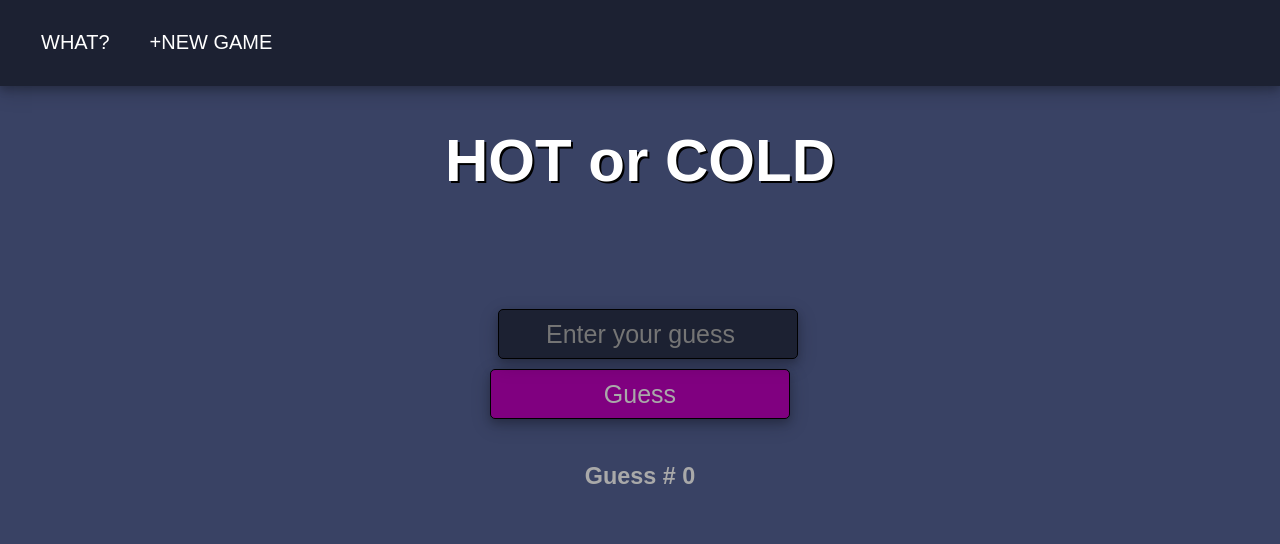
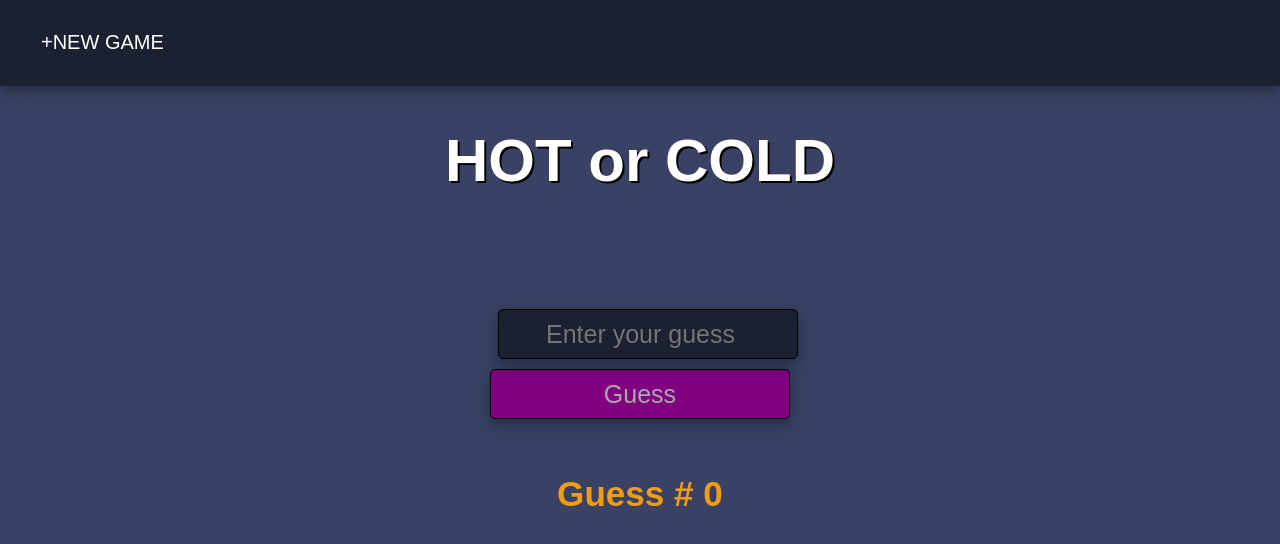
Before and after one commit to PeterBen90/react-hot-and-cold-app, a React app: page / in a window 1280 px wide. Built offline with nearby package versions, Linux system fonts and the light colour scheme.

Commit message:
fixed feedback

```diff
--- a/src/components/counter.css
+++ b/src/components/counter.css
@@ -10,17 +10,7 @@
   padding-bottom: 0px;
 }
 
-/*.count {
+.counter {
   color: #f39c12;
-  font-size: 50px;
+  font-size: 30px;
 }
-
-p {
-  text-align: left;
-  position: relative;
-  top: 30px;
-}
-
-.track {
-  color: #f39c12;
-}*/
--- /dev/null
+++ b/src/components/hot-cold.css
@@ -0,0 +1,11 @@
+* {
+  box-sizing: border-box;
+}
+
+.clue {
+  text-align: center;
+  margin-bottom: 0;
+  padding: 0;
+  color: #f39c12;
+  font-size: 30px;
+}
--- /dev/null
+++ b/src/components/hot-cold.js
@@ -0,0 +1,12 @@
+
+import React from "react";
+
+import "./hot-cold.css";
+
+export default function HotCold(props) {
+  return (
+    <div className="clue">
+      <h2>{props.hotCold}</h2>
+    </div>
+  );
+}
--- a/src/components/nav-bar.js
+++ b/src/components/nav-bar.js
@@ -7,18 +7,11 @@
     <div className="nav-bar">
       <nav className="nav-bar-nav">
         <ul>
-          <li className="about">
-            <a href="#what"
-               className="what"
-               aria-label="How to play"
-            >
-            WHAT?
-            </a>
-          </li>
           <li className="new-game">
-            <a href="#New Game"
+            <a href="#New"
                className="restart"
                aria-label="restart"
+               onClick={() => props.onRestartGame()}
             >
             +NEW GAME
             </a>
--- a/src/game.js
+++ b/src/game.js
@@ -1,6 +1,7 @@
 import React, { Component } from 'react';
 import './game.css';
 import NavBar from './components/nav-bar';
+import HotCold from './components/hot-cold';
 import InputForm from './components/input-form';
 import Counter from './components/counter';
 import GuessTracker from './components/guess-tracker';
@@ -11,9 +12,17 @@ class Game extends Component {
     super(props);
     this.state = {
       guesses: [],
-      hotCold: "Look!",
+      hotCold: "",
       currentNumber: Math.floor(Math.random() * 100) + 1
     };
+  }
+
+  restartGame() {
+    this.setState({
+      guesses: [],
+      hotCold: "",
+      correctAnswer: Math.floor(Math.random() * 100) + 1
+    });
   }
 
   setGuess(currentGuess) {
@@ -51,10 +60,11 @@ class Game extends Component {
     const title = "HOT or COLD";
     return (
       <div className="Game">
-        <NavBar />
+        <NavBar onRestartGame={() => this.restartGame()} />
         <h1>{title}</h1>
+        <HotCold hotCold={hotCold} />
         <InputForm onSetGuess={currentGuess => this.setGuess(currentGuess)} />
-        <Counter counter={counter}/>
+        <Counter counter={counter} />
         <GuessTracker guesses={guesses} />
       </div>
     );
```
